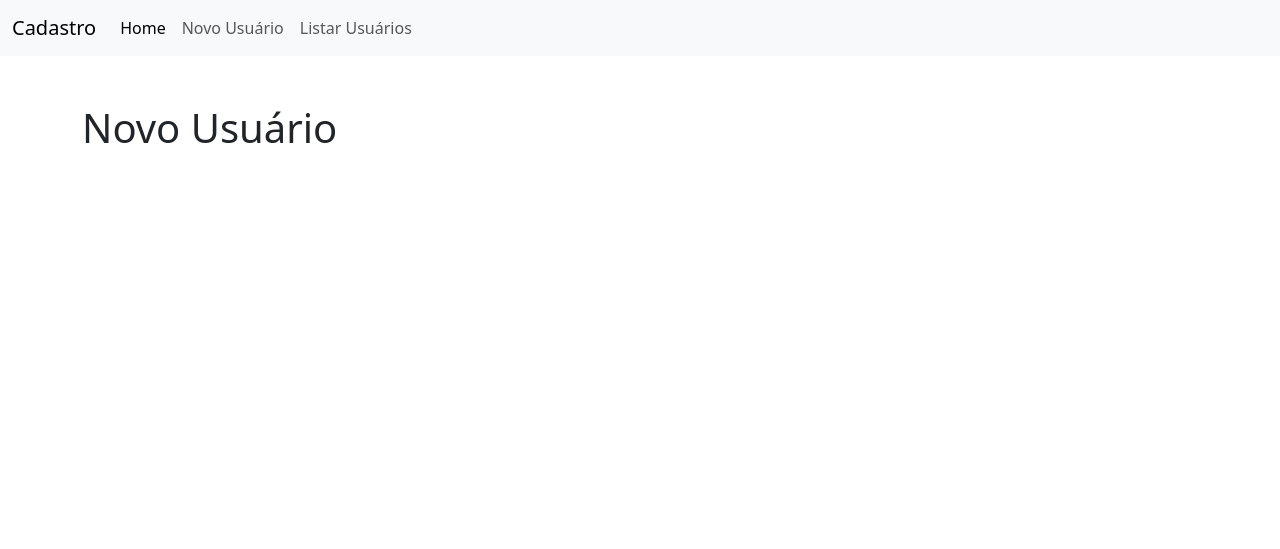
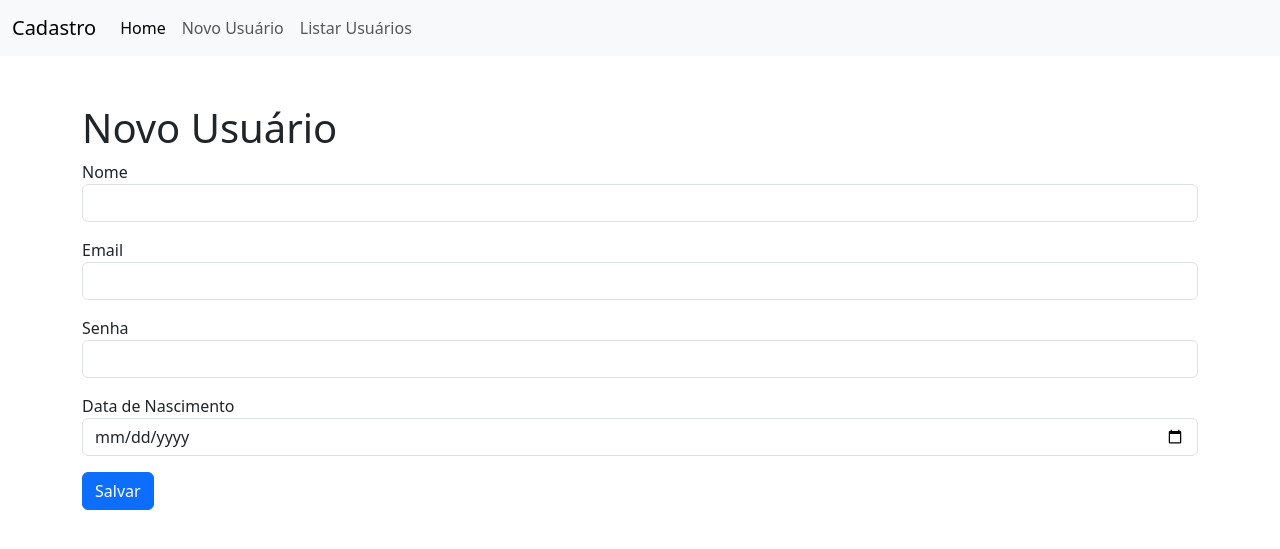
Before and after one commit to brennohb/crud, a PHP site: page /?page=novo in a window 1280 px wide. Shown: the top 549 px of the page. Run offline with PHP 8.4, Linux system fonts and the light colour scheme.

Commit message:
alteraçoes realizadas

```diff
--- a/config.php
+++ b/config.php
@@ -1,7 +1,9 @@
 <?php
 define('HOST', 'localhost');
-define('USER',"root");
+define('USER','root');
 define('PASS', '');
 define('BASE', 'cadastro');
+
 $conn = new mysqli(HOST,USER,PASS,BASE);
+
 ?>
--- a/index.php
+++ b/index.php
@@ -36,7 +36,6 @@
     <div class="row">
       <div class="col mt-5">
         <?php
-        include("config.php");
 switch(@$_REQUEST["page"]){
   case "novo":
     include("novo-usuario.php");
@@ -44,6 +43,9 @@ switch(@$_REQUEST["page"]){
   case "listar":
     include("listar-usuario.php");
   break;
+  case "salvar":
+    include ("salvar-usuario.php");
+    break;
   default:
   print"<h1>Bem vindos!</h1>";
 }
--- a/novo-usuario.php
+++ b/novo-usuario.php
@@ -1 +1,30 @@
 <h1>Novo Usuário</h1>
+<form action="?page=salvar" method="POST">
+  <div class="mb-3">
+    <label>
+      Nome
+    </label>
+    <input type="text" name="nome" class="form-control">
+  </div>
+  <div class="mb-3">
+    <label>
+      Email
+    </label>
+    <input type="email" name="email" class="form-control">
+  </div>
+  <div class="mb-3">
+    <label>
+      Senha
+    </label>
+    <input type="password" name="senha" class="form-control">
+  </div>
+  <div class="mb-3">
+    <label>
+      Data de Nascimento
+    </label>
+    <input type="date" name="data_nasc" class="form-control">
+  </div>
+  <div mb-3>
+    <button type="submit" class="btn btn-primary">Salvar</button>
+  </div>
+</form>
```
